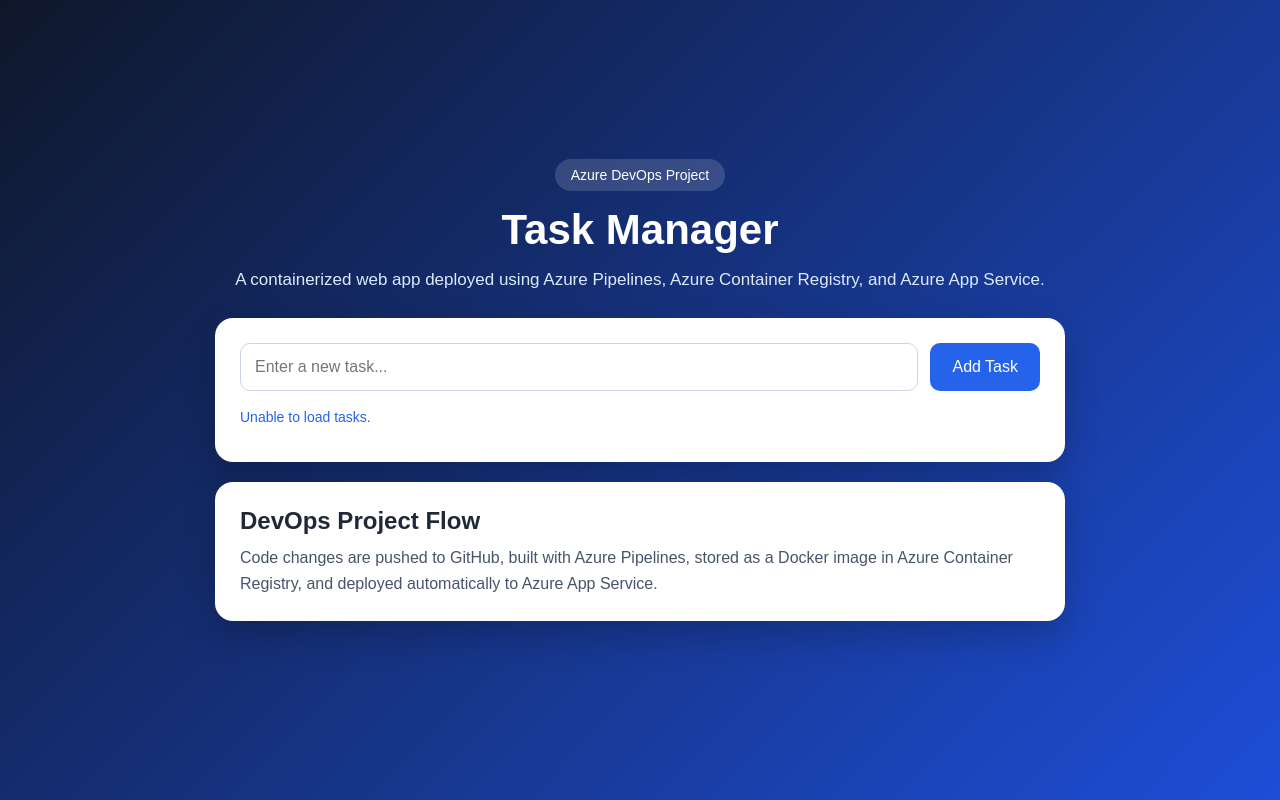
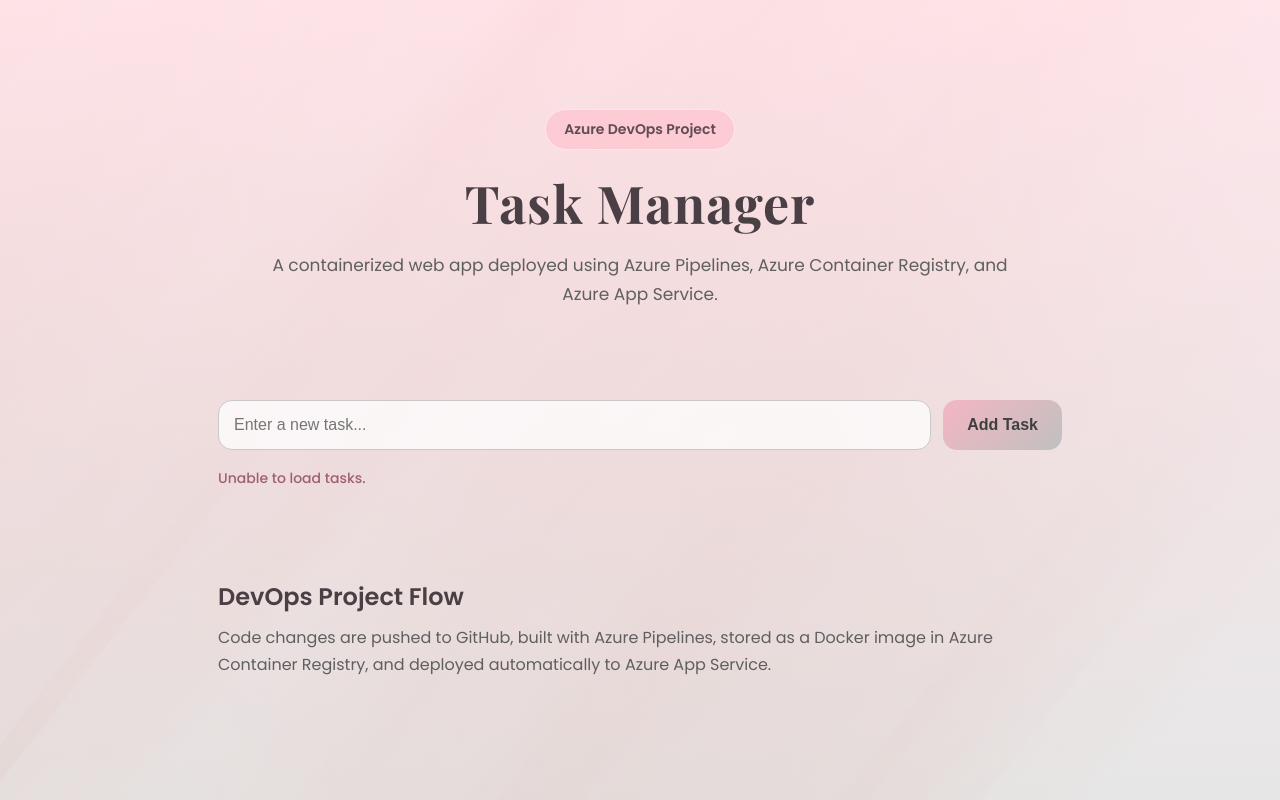
Before and after one commit to SinaliMarasinghe25/CodeAlpha_Azure_CICD_Pipeline, a website: page public/index.html in a window 1280 px wide. Drawn offline with nearby package versions, Linux system fonts and the light colour scheme; no server answers.

Commit message:
added modifications for task manager

```diff
--- a/public/index.html
+++ b/public/index.html
@@ -4,6 +4,12 @@
   <meta charset="UTF-8" />
   <meta name="viewport" content="width=device-width, initial-scale=1.0" />
   <title>CodeAlpha Azure CI/CD Task Manager</title>
+  <link rel="preconnect" href="https://fonts.googleapis.com" />
+<link rel="preconnect" href="https://fonts.gstatic.com" crossorigin />
+<link
+  href="https://fonts.googleapis.com/css2?family=Playfair+Display:wght@700&family=Poppins:wght@400;500;600&display=swap"
+  rel="stylesheet"
+/>
   <link rel="stylesheet" href="style.css" />
 </head>
 <body>
--- a/public/style.css
+++ b/public/style.css
@@ -5,53 +5,92 @@
 }
 
 body {
-  font-family: Arial, sans-serif;
+  font-family: "Poppins", Arial, sans-serif;
   min-height: 100vh;
-  background: linear-gradient(135deg, #0f172a, #1d4ed8);
-  color: #ffffff;
+  color: #2f2f2f;
   display: flex;
   justify-content: center;
   align-items: center;
-  padding: 30px;
+  padding: 35px;
+
+  background:
+    linear-gradient(
+      rgba(255, 228, 235, 0.78),
+      rgba(224, 224, 224, 0.78)
+    ),
+    url("./bg.jpg");
+
+  background-size: cover;
+  background-position: center;
+  background-repeat: no-repeat;
+  background-attachment: fixed;
 }
 
 .app-container {
   width: 100%;
-  max-width: 850px;
+  max-width: 900px;
+}
+
+.glass-card {
+  background: rgba(255, 255, 255, 0.35);
+  border: 1px solid rgba(255, 255, 255, 0.45);
+  backdrop-filter: blur(16px);
+  -webkit-backdrop-filter: blur(16px);
+  box-shadow: 0 20px 45px rgba(90, 90, 90, 0.22);
 }
 
 .hero-section {
   text-align: center;
   margin-bottom: 25px;
+  border-radius: 26px;
+  padding: 38px 30px;
 }
 
 .badge {
   display: inline-block;
-  background: rgba(255, 255, 255, 0.15);
-  padding: 8px 16px;
-  border-radius: 20px;
+  background: rgba(255, 192, 203, 0.65);
+  color: #5f4b56;
+  padding: 9px 18px;
+  border-radius: 30px;
   font-size: 14px;
-  margin-bottom: 15px;
+  font-weight: 600;
+  margin-bottom: 18px;
+  border: 1px solid rgba(255, 255, 255, 0.55);
 }
 
 h1 {
-  font-size: 42px;
-  margin-bottom: 12px;
+  font-family: "Playfair Display", Georgia, serif;
+  font-size: 52px;
+  margin-bottom: 14px;
+  color: #4a3f45;
+  letter-spacing: 1px;
 }
 
 .subtitle {
   font-size: 17px;
-  color: #dbeafe;
-  line-height: 1.6;
+  color: #5f5f5f;
+  line-height: 1.7;
+  max-width: 760px;
+  margin: 0 auto;
 }
 
 .task-card,
 .info-card {
-  background: #ffffff;
-  color: #1f2937;
-  border-radius: 18px;
-  padding: 25px;
-  box-shadow: 0 15px 35px rgba(0, 0, 0, 0.2);
+  border-radius: 24px;
+  padding: 28px;
+  margin-bottom: 22px;
+}
+
+.task-card h2,
+.info-card h2 {
+  color: #4a3f45;
+  margin-bottom: 10px;
+  font-size: 24px;
+}
+
+.section-description {
+  color: #666666;
+  line-height: 1.6;
   margin-bottom: 20px;
 }
 
@@ -63,30 +102,42 @@ h1 {
 
 .task-form input {
   flex: 1;
-  padding: 14px;
-  border: 1px solid #cbd5e1;
-  border-radius: 10px;
+  padding: 15px;
+  border: 1px solid #c9c9c9;
+  border-radius: 14px;
   font-size: 16px;
+  background: rgba(255, 255, 255, 0.75);
+  color: #333333;
+  outline: none;
+}
+
+.task-form input:focus {
+  border-color: #e7a9b7;
+  box-shadow: 0 0 0 3px rgba(231, 169, 183, 0.25);
 }
 
 .task-form button {
-  padding: 14px 22px;
-  background: #2563eb;
-  color: #ffffff;
+  padding: 15px 24px;
+  background: linear-gradient(135deg, #f4b6c2, #c0c0c0);
+  color: #3f3f3f;
   border: none;
-  border-radius: 10px;
+  border-radius: 14px;
   font-size: 16px;
+  font-weight: 600;
   cursor: pointer;
+  transition: transform 0.2s ease, box-shadow 0.2s ease;
 }
 
 .task-form button:hover {
-  background: #1d4ed8;
+  transform: translateY(-2px);
+  box-shadow: 0 10px 22px rgba(120, 120, 120, 0.25);
 }
 
 .status-message {
   font-size: 14px;
   margin-bottom: 12px;
-  color: #2563eb;
+  color: #9f5f73;
+  font-weight: 500;
 }
 
 .task-list {
@@ -97,20 +148,21 @@ h1 {
   display: flex;
   justify-content: space-between;
   align-items: center;
-  background: #f8fafc;
-  border: 1px solid #e2e8f0;
-  padding: 14px;
-  border-radius: 12px;
-  margin-bottom: 10px;
+  background: rgba(255, 255, 255, 0.62);
+  border: 1px solid rgba(192, 192, 192, 0.5);
+  padding: 15px;
+  border-radius: 16px;
+  margin-bottom: 12px;
 }
 
 .task-title {
   font-size: 16px;
+  color: #3f3f3f;
 }
 
 .task-title.completed {
   text-decoration: line-through;
-  color: #64748b;
+  color: #888888;
 }
 
 .task-actions {
@@ -121,37 +173,38 @@ h1 {
 .complete-btn,
 .delete-btn {
   border: none;
-  border-radius: 8px;
-  padding: 8px 12px;
+  border-radius: 10px;
+  padding: 9px 13px;
   cursor: pointer;
+  font-weight: 600;
 }
 
 .complete-btn {
-  background: #16a34a;
-  color: #ffffff;
+  background: #d9d9d9;
+  color: #3f3f3f;
 }
 
 .delete-btn {
-  background: #dc2626;
-  color: #ffffff;
-}
-
-.info-card h2 {
-  margin-bottom: 10px;
+  background: #f4b6c2;
+  color: #4a3f45;
 }
 
 .info-card p {
-  line-height: 1.6;
-  color: #475569;
+  line-height: 1.7;
+  color: #5f5f5f;
 }
 
 @media (max-width: 600px) {
+  body {
+    padding: 20px;
+  }
+
   .task-form {
     flex-direction: column;
   }
 
   h1 {
-    font-size: 34px;
+    font-size: 40px;
   }
 
   .task-item {
```
Also changed, not shown: public/bg.jpg (added).
